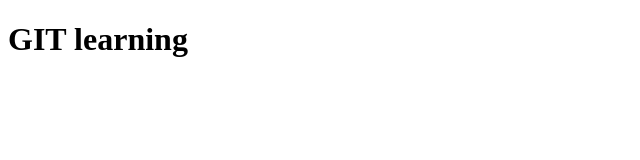
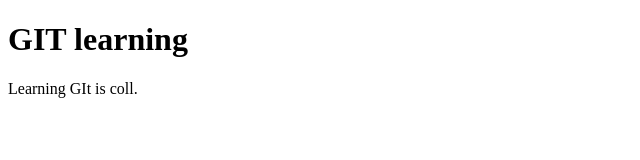
Before and after one commit to MagBal/learning-git2, a plain HTML site: page index.html in a window 1280 px wide. Shown: the whole page, without its empty margins (0-640 px from the left). Drawn offline with Linux system fonts and the light colour scheme.

Commit message:
Add content to index.html

```diff
--- a/index.html
+++ b/index.html
@@ -5,5 +5,6 @@
 	</head>
 	<body>
 		<h1>GIT learning</h1>
+		<p>Learning GIt is coll.</p>
 	</body>
 </html>
```
